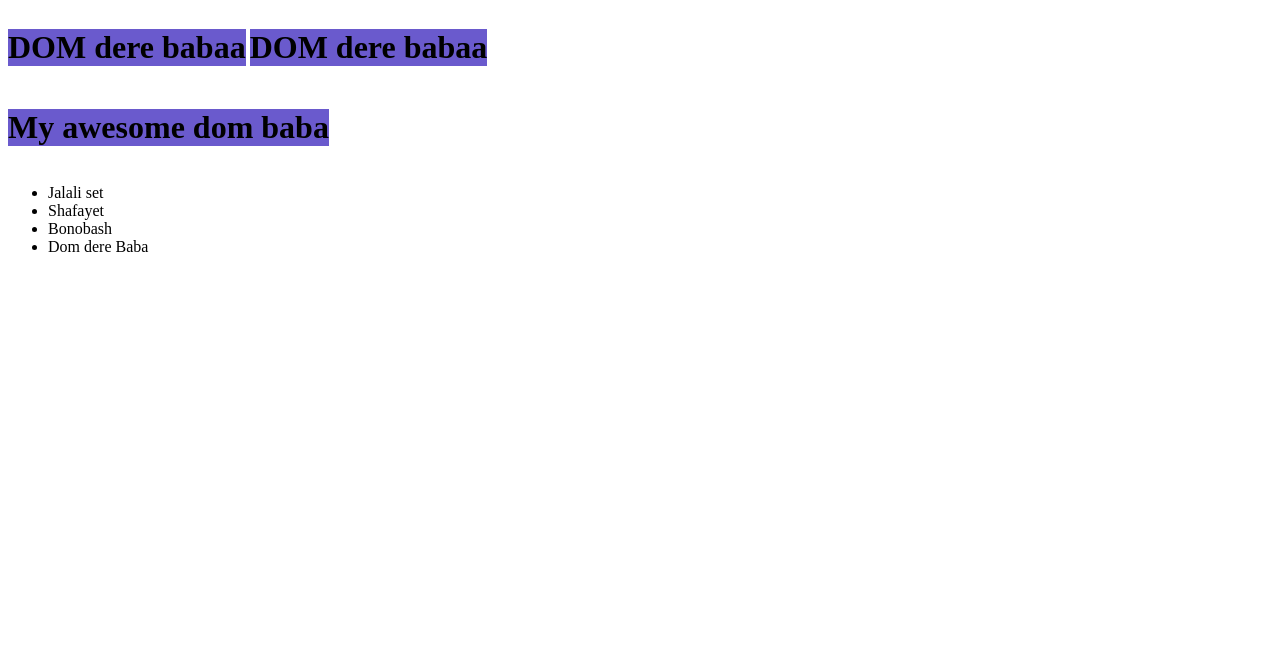
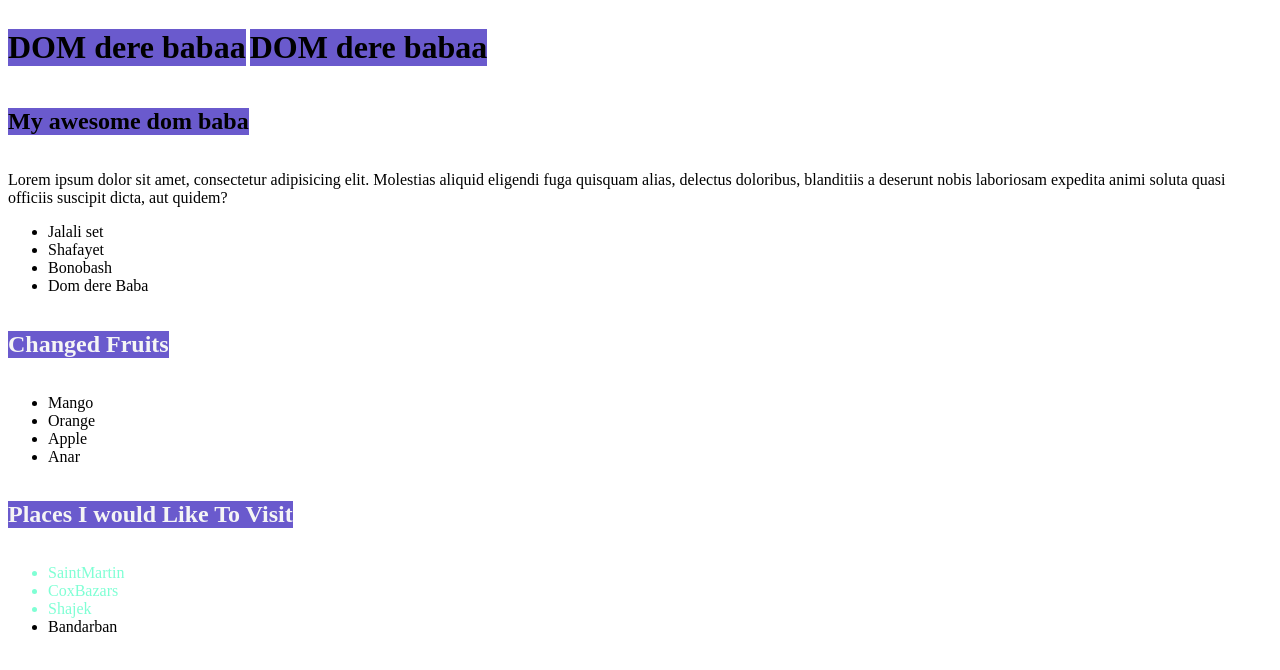
Before and after one commit to mufassir-mahmud/Ph-Batch-10-Module-25, a plain HTML site: page index.html in a window 1280 px wide. Drawn offline with Linux system fonts and the light colour scheme.

Commit message:
class name

```diff
--- a/index.html
+++ b/index.html
@@ -5,21 +5,66 @@
     <meta name="viewport" content="width=device-width, initial-scale=1.0">
     <link rel="stylesheet" href="style.css">
     <title>Document</title>
+    <style>
+        #fruits-title{
+            color: whitesmoke;
+        }
+        #places-title{
+            color: whitesmoke;
+        }
+        .fav-place{
+            color: aquamarine;
+        }
+    </style>
 </head>
 <body>
     <h1>DOM dere babaa</h1>
     <h1>DOM dere babaa</h1>
     <main>
-        <h1>My awesome dom baba </h1>
+        <section>
+          <h1>My awesome dom baba </h1>
+          <p>Lorem ipsum dolor sit amet, consectetur adipisicing elit. Molestias aliquid eligendi fuga quisquam alias, delectus doloribus, blanditiis a deserunt nobis laboriosam expedita animi soluta quasi officiis suscipit dicta, aut quidem?</p>
         <ul>
             <li>Jalali set</li>
             <li>Shafayet</li>
             <li>Bonobash</li>
             <li>Dom dere Baba</li>
         </ul>
+        </section>
+        <section>
+            <h1 id="fruits-title">My Fruits Section</h1>
+            <ul>
+                <li>Mango</li>
+                <li>Orange</li>
+                <li>Apple</li>
+                <li>Anar</li>
+            </ul>
+        </section>
+        <section>
+            <h1 id="places-title">Places I would Like To Visit</h1>
+            <ul>
+                <li class="fav-place">SaintMartin</li>
+                <li class="fav-place">CoxBazars</li>
+                <li class="fav-place">Shajek</li>
+                <li>Bandarban</li>
+            </ul>
+        </section>
     </main>
+
+
+
+
+
+
+
+
+
+
+
     <script src="script.js"></script>
     <script>
+        const fruitsTitle = document.getElementById('fruits-title') ;
+        fruitsTitle.innerText = 'Changed Fruits'
         const liCollection = document.getElementsByTagName('li');
         for(const li of liCollection){
             console.log(li.innerText);
@@ -28,6 +73,10 @@
         for( const h1 of allHeading1){
             console.log(h1.innerText);
         }
+        const places = document.getElementsByClassName('fav-place');
+        for(const place of places){
+            console.log(place.innerText);
+        }
     </script>
 </body>
 </html>
```
